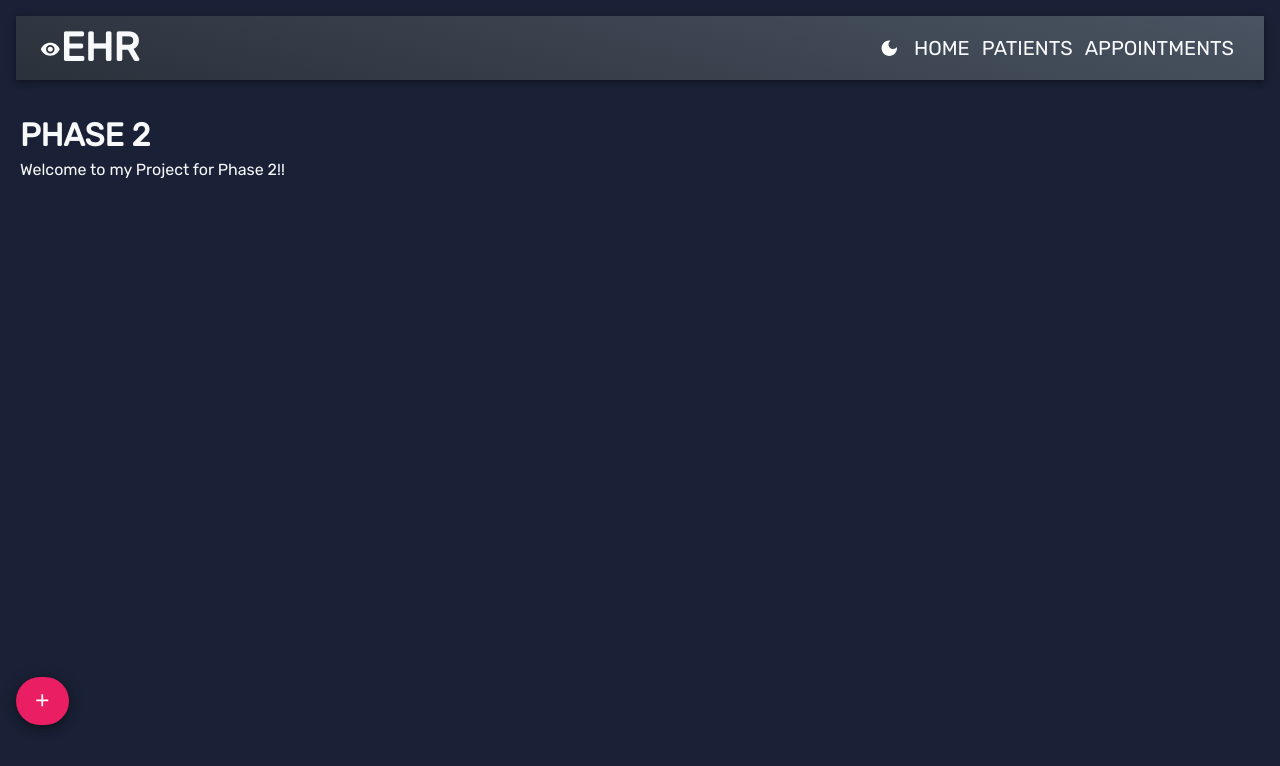
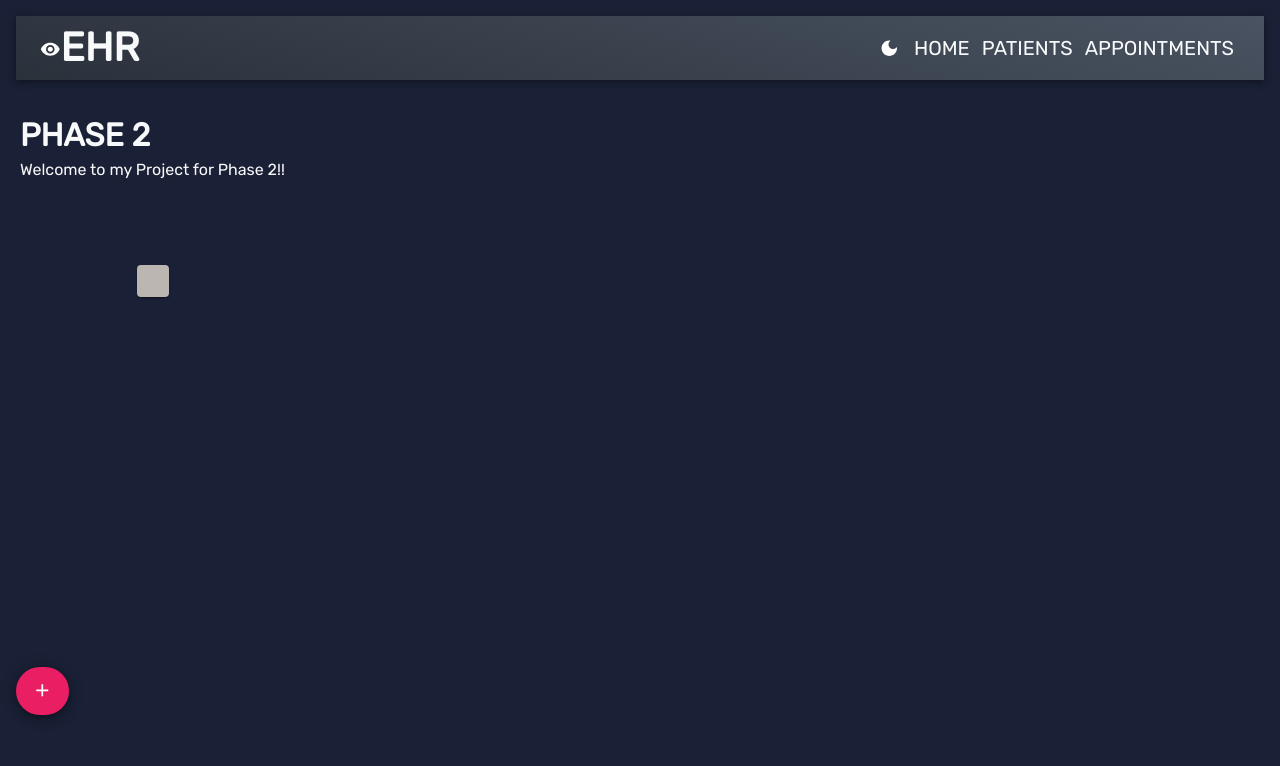
Before and after one commit to hansonh01/phase2-project, a React (Create React App) app: page / in a window 1280 px wide. Shown: the top 766 px of the page. Built offline with nearby package versions, Linux system fonts and the light colour scheme; data requests are answered from the project's data file.

Commit message:
Complete

```diff
--- a/src/assets/database/db.json
+++ b/src/assets/database/db.json
@@ -6,7 +6,7 @@
         "last": "Mercier"
       },
       "dob": {
-        "date": "1975-07-02",
+        "date": "1975-06-30",
         "age": 48
       },
       "phone": "078-484-4721",
--- a/src/components/home/AddButton.jsx
+++ b/src/components/home/AddButton.jsx
@@ -3,7 +3,7 @@ import AddIcon from "@mui/icons-material/Add";
 
 const AddButon = ({ onGenerated }) => {
 	return (
-		<Box onClick={onGenerated} mt='60vh' p={2}>
+		<Box onClick={onGenerated} mt='40vh' p={2}>
 			<Fab color='primary' variant='extended'>
 				<AddIcon />
 			</Fab>
--- /dev/null
+++ b/src/components/home/Dashboard.jsx
@@ -0,0 +1,30 @@
+import { Box, useTheme, styled, Paper } from "@mui/material";
+import { tokens } from "../../assets/theme/theme";
+
+const Dashboard = () => {
+	const theme = useTheme();
+	const colors = tokens(theme.palette.mode);
+
+	const Item = styled(Paper)(({ theme }) => ({
+		backgroundColor: theme.palette.mode === "dark" ? "#b7b2ad" : "#76797d",
+		...theme.typography.body2,
+		padding: theme.spacing(2),
+		textAlign: "center",
+		color: colors.text,
+	}));
+
+	return (
+		<Box display='grid' gridTemplateColumns='repeat(12,1fr)' gridAutoRows='100px' gap='20px'>
+			<Box
+				gridColumn='span 3'
+				bgcolor={colors.primary}
+				display='flex'
+				alignItems='center'
+				justifyContent='center'>
+				<Item />
+			</Box>
+		</Box>
+	);
+};
+
+export default Dashboard;
--- a/src/components/navBar/Links.jsx
+++ b/src/components/navBar/Links.jsx
@@ -28,11 +28,7 @@ const Links = () => {
 				"& .:active": { color: "#6870fa !important" },
 			}}>
 			<IconButton onClick={colorMode.toggleColorMode}>
-				{theme.palette.mode === "dark" ? (
-					<DarkModeIcon />
-				) : (
-					<LightModeIcon />
-				)}
+				{theme.palette.mode === "dark" ? <DarkModeIcon /> : <LightModeIcon />}
 			</IconButton>
 			<NavLink to='/' style={linkStyles}>
 				<Typography variant='h4'>HOME</Typography>
--- a/src/components/patients/EditPatients.jsx
+++ b/src/components/patients/EditPatients.jsx
@@ -25,6 +25,7 @@ const EditPatients = ({ patient, onClose, onUpdate }) => {
 			email: email,
 			gender: gender,
 		};
+		console.log(patient);
 		onUpdate(patient.id, updatedInfo);
 		onClose();
 	};
--- a/src/components/patients/PatientsGrid.jsx
+++ b/src/components/patients/PatientsGrid.jsx
@@ -18,7 +18,7 @@ const PatientsGrid = ({ patients, onDelete, onUpdate }) => {
 
 	const rowsWithIds = patients.map((patient, index) => ({
 		...patient,
-		id: index,
+		id: index + 1,
 	}));
 
 	const style = {
@@ -39,7 +39,7 @@ const PatientsGrid = ({ patients, onDelete, onUpdate }) => {
 	};
 
 	const columns = [
-		{ field: "id", headerName: "ID", flex: 0.25 },
+		{ field: "id", headerName: "ID", flex: 0.5 },
 		{
 			field: "picture",
 			headerName: "Profile",
@@ -58,10 +58,7 @@ const PatientsGrid = ({ patients, onDelete, onUpdate }) => {
 			flex: 1,
 			renderCell: ({ row: { gender } }) => {
 				return (
-					<Box
-						display='flex'
-						justifyContent='center'
-						backgroundColor='transparent'>
+					<Box display='flex' justifyContent='center' backgroundColor='transparent'>
 						{gender === "male" && <Male />}
 						{gender === "female" && <Female />}
 					</Box>
@@ -73,8 +70,7 @@ const PatientsGrid = ({ patients, onDelete, onUpdate }) => {
 			headerName: "Name",
 			flex: 1,
 			cellClassName: "name-column-cell",
-			valueGetter: (params) =>
-				`${params.row.name.first} ${params.row.name.last}`,
+			valueGetter: (params) => `${params.row.name.first} ${params.row.name.last}`,
 		},
 		{
 			field: "dob",
@@ -155,7 +151,11 @@ const PatientsGrid = ({ patients, onDelete, onUpdate }) => {
 						slots={{ tool: GridToolbar }}
 						initialState={{
 							pagination: {
-								paginationModel: { pageSize: 7 },
+								paginationModel: {
+									pageSizeOptions: {
+										pageSize: 7,
+									},
+								},
 							},
 						}}
 					/>
--- a/src/layouts/HomePage.jsx
+++ b/src/layouts/HomePage.jsx
@@ -2,16 +2,17 @@ import { Fragment } from "react";
 import { Box } from "@mui/material";
 import Headers from "../components/headers/Headers";
 import AddButton from "../components/home/AddButton";
+import Dashboard from "../components/home/Dashboard";
 
 const HomePage = ({ onGenerated }) => {
 	return (
 		<Fragment>
 			<Box m='20px'>
-				<Headers
-					title='PHASE 2'
-					subtitle='Welcome to my Project for Phase 2!!'
-				/>
+				<Box display='flex' justifyContent='space-between' alignItems='center'>
+					<Headers title='PHASE 2' subtitle='Welcome to my Project for Phase 2!!' />
+				</Box>
 			</Box>
+			<Dashboard />
 			<AddButton onGenerated={onGenerated} />
 		</Fragment>
 	);
```
Also changed, not shown: src/App.js (+1 -6 lines).
